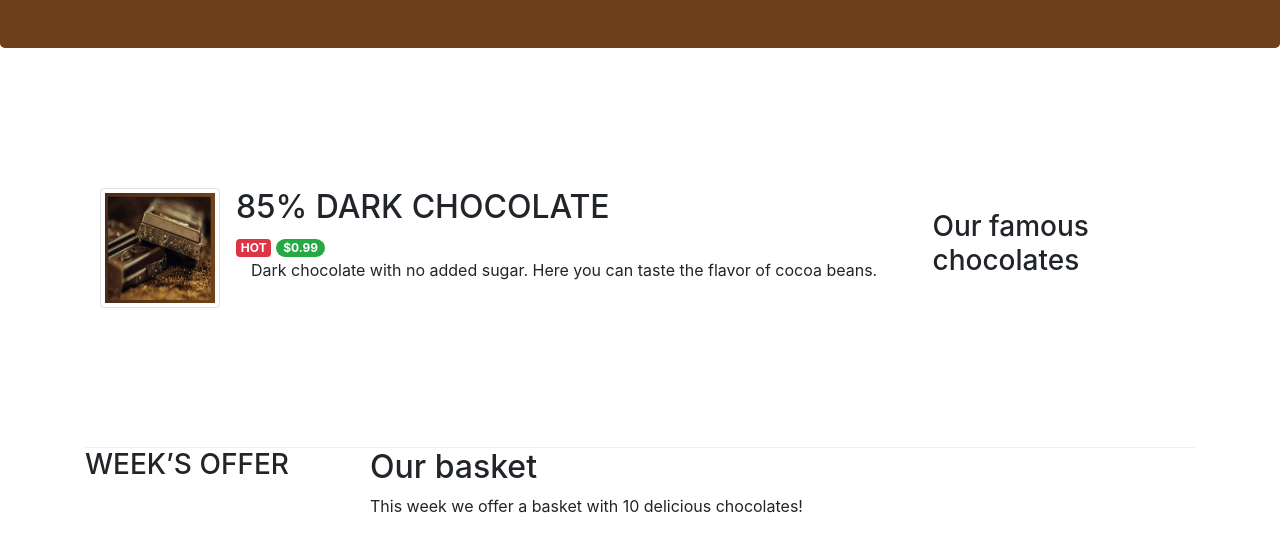
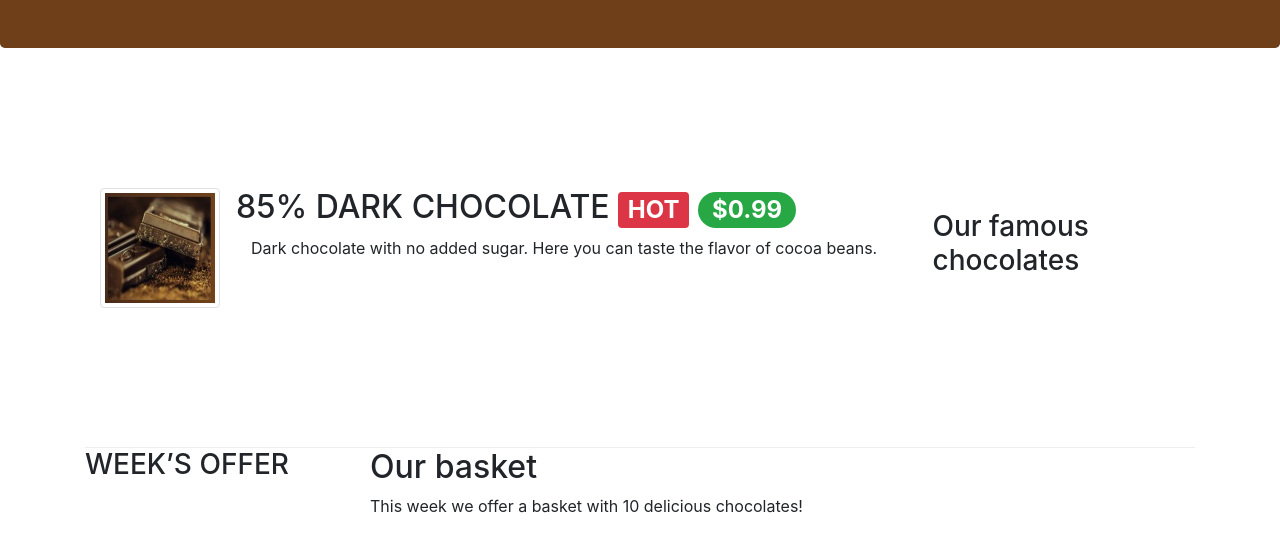
Before and after one commit to harasoilem/LeChocolat, a plain HTML site: page index.html in a window 1280 px wide. Shown: the part 265-800 px from the top of the page. Drawn offline with nearby package versions, Linux system fonts and the light colour scheme.

Commit message:
Alerting Users

```diff
--- a/index.html
+++ b/index.html
@@ -68,9 +68,8 @@
 
                             <div class="media-body">
 
-                                <h2 class="mt-0">85% DARK CHOCOLATE</h2>
-                                <span class="badge badge-danger">HOT</span>
-                                <span class="badge badge-pill badge-success">$0.99</span>
+                                <h2 class="mt-0">85% DARK CHOCOLATE <span class="badge badge-danger">HOT</span>     <span class="badge badge-pill badge-success">$0.99</span></h2>
+
                                 <p class="col d-none d-md-block">Dark chocolate with no added sugar.
                                 Here you can taste the flavor of cocoa beans.</p>
                             </div>
```
Also changed, not shown: aboutus.html (+1 -1 lines).
